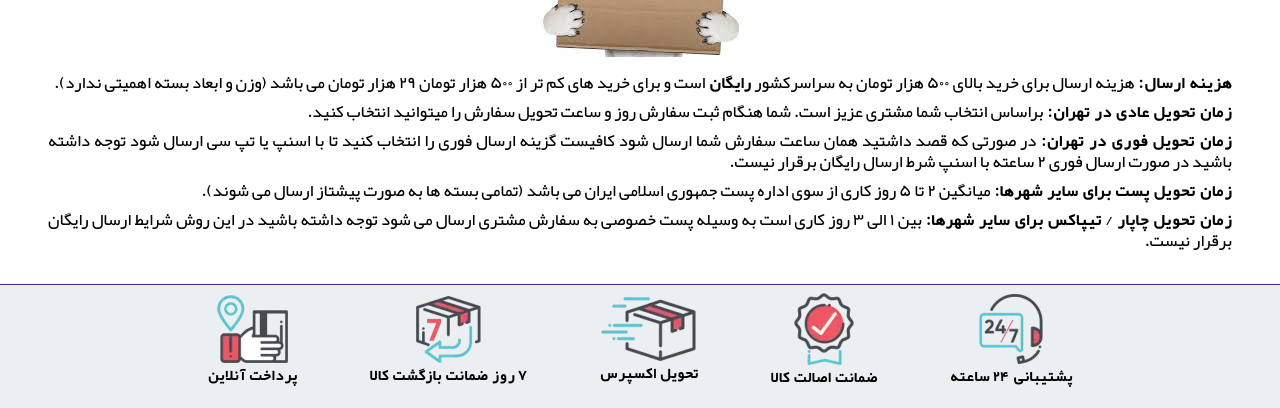
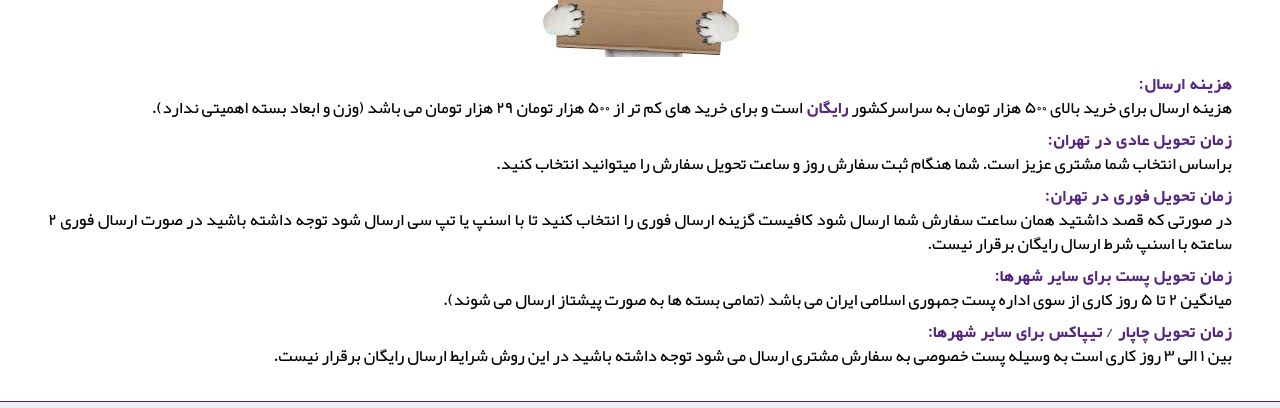
Before and after one commit to greendream21/Pet-shop, a React (Create React App) app: page /delivery-methods in a window 1280 px wide. Shown: the part 267-675 px from the top of the page. Built offline with nearby package versions, Linux system fonts and the light colour scheme.

Commit message:
Changed some styles to have a better UI

```diff
--- a/src/pages/DeliveryMethods/DeliveryMethods.tsx
+++ b/src/pages/DeliveryMethods/DeliveryMethods.tsx
@@ -1,8 +1,10 @@
+import { useTheme } from "@mui/system";
 import { Box, Typography } from "@mui/material";
 import React from "react";
 import delivery from "../../images/delivery.jpg";
 
 function DeliveryMethods() {
+  const theme = useTheme();
   document.title = "روش های ارسال";
   const fontStyle = {
     fontSize: "0.875rem",
@@ -11,6 +13,10 @@ function DeliveryMethods() {
     textJustify: "inter - word",
     direction: "rtl",
     mt: "0.5rem",
+    lineHeight: "1.5rem",
+  };
+  const strongStyle = {
+    color: theme.palette.secondary.main,
   };
   return (
     <>
@@ -18,23 +24,33 @@ function DeliveryMethods() {
         <Box component="img" src={delivery} alt="delivery" sx={{ mb: "0.5rem", alignSelf: "center" }} />
         <Typography sx={fontStyle}>
           {" "}
-          <strong>هزینه ارسال: </strong>هزینه ارسال برای خرید بالای ۵۰۰ هزار تومان به سراسرکشور <strong>رایگان</strong> است و برای خرید های کم تر از ۵۰۰ هزار تومان ۲۹ هزار تومان می باشد (وزن و ابعاد بسته اهمیتی ندارد).
+          <strong style={strongStyle}>هزینه ارسال: </strong>
+          <br />
+          هزینه ارسال برای خرید بالای ۵۰۰ هزار تومان به سراسرکشور <strong style={strongStyle}>رایگان</strong> است و برای خرید های کم تر از ۵۰۰ هزار تومان ۲۹ هزار تومان می باشد (وزن و ابعاد بسته اهمیتی ندارد).
         </Typography>
         <Typography sx={fontStyle}>
           {" "}
-          <strong>زمان تحویل عادی در تهران: </strong>براساس انتخاب شما مشتری عزیز است. شما هنگام ثبت سفارش روز و ساعت تحویل سفارش را میتوانید انتخاب کنید.
+          <strong style={strongStyle}>زمان تحویل عادی در تهران: </strong>
+          <br />
+          براساس انتخاب شما مشتری عزیز است. شما هنگام ثبت سفارش روز و ساعت تحویل سفارش را میتوانید انتخاب کنید.
         </Typography>
         <Typography sx={fontStyle}>
           {" "}
-          <strong>زمان تحویل فوری در تهران: </strong>در صورتی که قصد داشتید همان ساعت سفارش شما ارسال شود کافیست گزینه ارسال فوری را انتخاب کنید تا با اسنپ یا تپ سی ارسال شود توجه داشته باشید در صورت ارسال فوری ۲ ساعته با اسنپ شرط ارسال رایگان برقرار نیست.
+          <strong style={strongStyle}>زمان تحویل فوری در تهران: </strong>
+          <br />
+          در صورتی که قصد داشتید همان ساعت سفارش شما ارسال شود کافیست گزینه ارسال فوری را انتخاب کنید تا با اسنپ یا تپ سی ارسال شود توجه داشته باشید در صورت ارسال فوری ۲ ساعته با اسنپ شرط ارسال رایگان برقرار نیست.
         </Typography>
         <Typography sx={fontStyle}>
           {" "}
-          <strong>زمان تحویل پست برای سایر شهرها: </strong>میانگین ۲ تا ۵ روز کاری از سوی اداره پست جمهوری اسلامی ایران می باشد (تمامی بسته ها به صورت پیشتاز ارسال می شوند).
+          <strong style={strongStyle}>زمان تحویل پست برای سایر شهرها: </strong>
+          <br />
+          میانگین ۲ تا ۵ روز کاری از سوی اداره پست جمهوری اسلامی ایران می باشد (تمامی بسته ها به صورت پیشتاز ارسال می شوند).
         </Typography>
         <Typography sx={fontStyle}>
           {" "}
-          <strong>زمان تحویل چاپار / تیپاکس برای سایر شهرها: </strong>بین ۱ الی ۳ روز کاری است به وسیله پست خصوصی به سفارش مشتری ارسال می شود توجه داشته باشید در این روش شرایط ارسال رایگان برقرار نیست.
+          <strong style={strongStyle}>زمان تحویل چاپار / تیپاکس برای سایر شهرها: </strong>
+          <br />
+          بین ۱ الی ۳ روز کاری است به وسیله پست خصوصی به سفارش مشتری ارسال می شود توجه داشته باشید در این روش شرایط ارسال رایگان برقرار نیست.
         </Typography>
       </Box>
     </>
```
